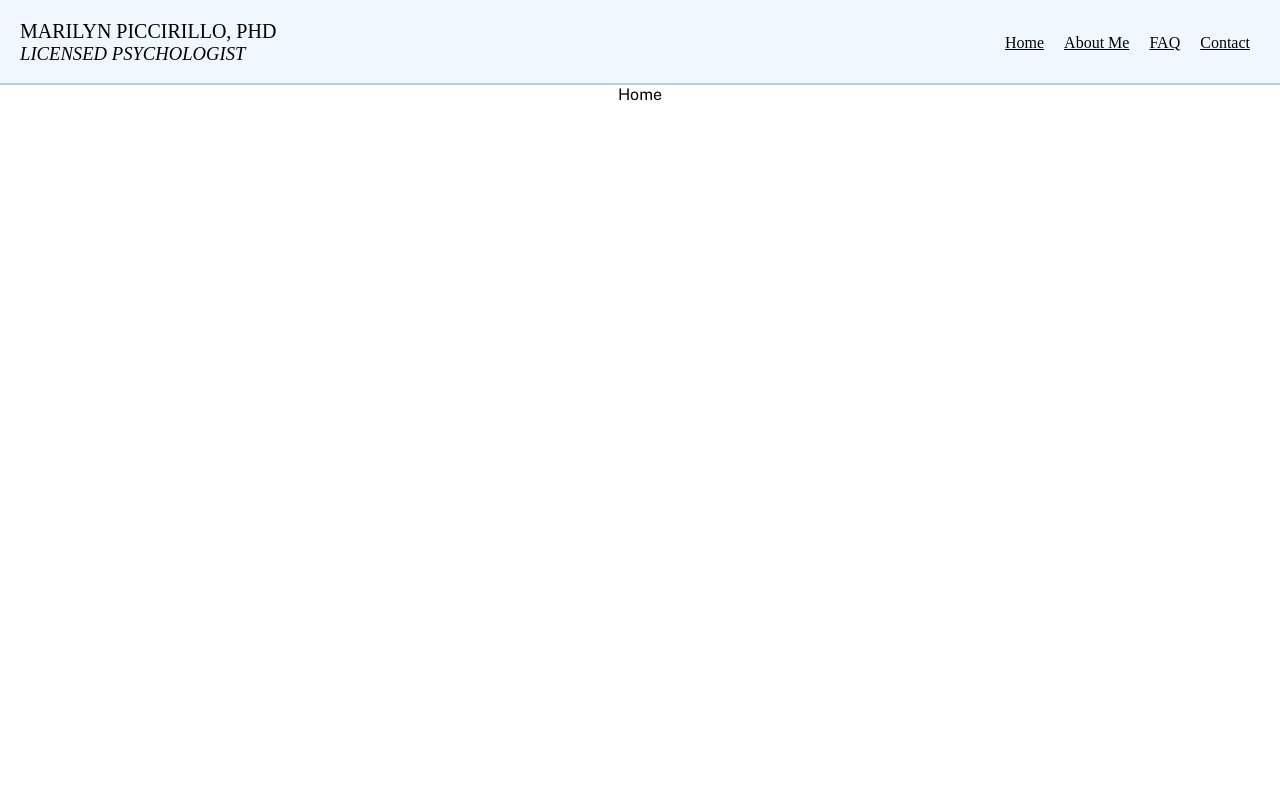
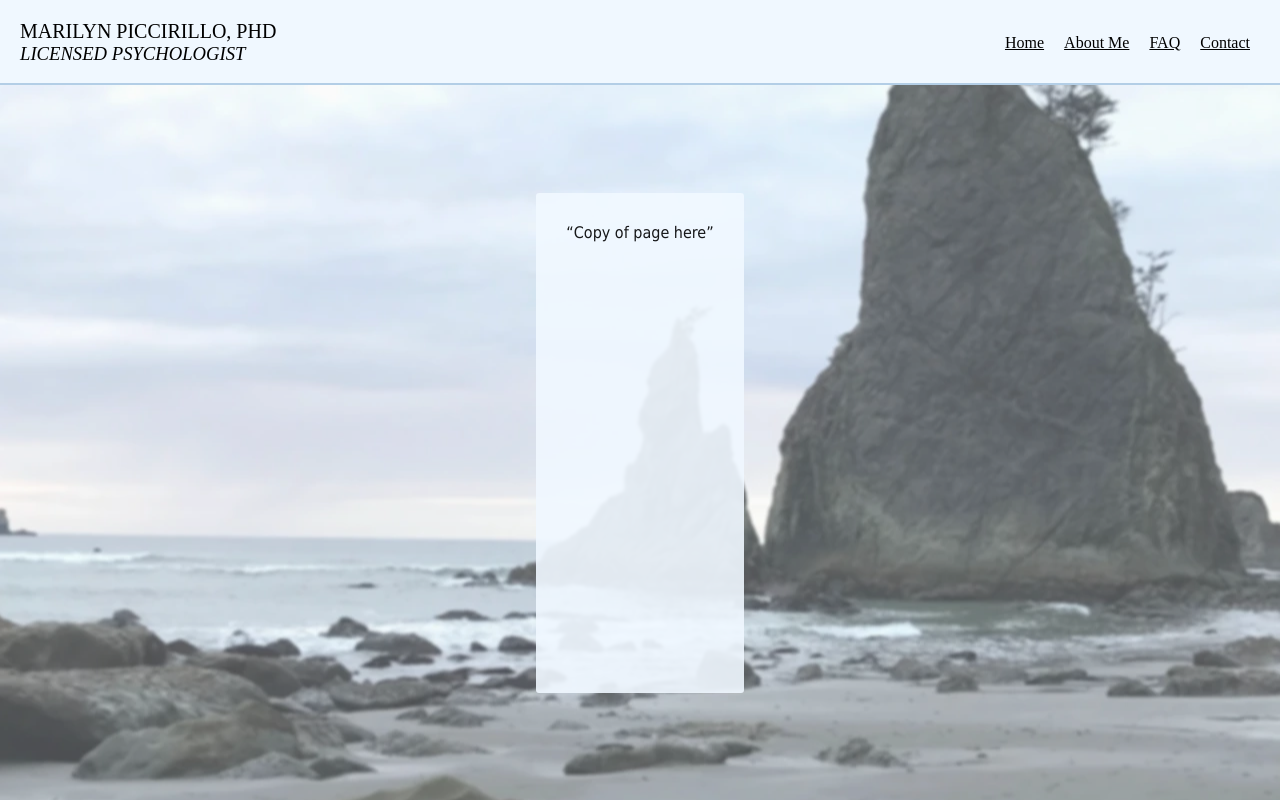
Before and after one commit to jpiccirillo/marilyn-portfolio, a Vue app: page / in a window 1280 px wide. Built offline with nearby package versions, Linux system fonts and the light colour scheme; a web font is replaced by a local one.

Commit message:
Set up GauzyBackground component to own the hazy white bg, w photo of choice

```diff
--- /dev/null
+++ b/src/components/GauzyBackground.vue
@@ -0,0 +1,65 @@
+<template>
+  <div class="page-container">
+    <div class="background-container">
+      <div class="background" :style="style"></div>
+      <div class="overlay"></div>
+      <div class="card-container">
+        <slot />
+      </div>
+    </div>
+  </div>
+</template>
+
+<script>
+export default {
+  name: 'GauzyBackground',
+  props: ['background'],
+  computed: {
+    style() {
+      return {
+        background: `url(${this.background}) no-repeat center center fixed`,
+      }
+    },
+  },
+}
+</script>
+
+<!-- Add "scoped" attribute to limit CSS to this component only -->
+<style scoped lang="scss">
+.page-container,
+.background-container,
+.card-container {
+  height: 100%;
+  width: 100%;
+}
+
+.background {
+  -webkit-background-size: cover;
+  -moz-background-size: cover;
+  -o-background-size: cover;
+  background-size: cover;
+}
+
+.background-container {
+  display: grid;
+}
+
+.overlay {
+  background-color: white;
+  opacity: 0.3;
+}
+
+.overlay,
+.background,
+.card-container {
+  grid-row-start: 1;
+  grid-column-start: 1;
+}
+
+.card-container {
+  display: grid;
+  align-items: center;
+  justify-items: center;
+  max-width: 100vw;
+}
+</style>
--- a/src/views/Home.vue
+++ b/src/views/Home.vue
@@ -1,15 +1,37 @@
 <template>
-  <div class="hello"><div class="page">Home</div></div>
+  <GauzyBackground :background="require('../assets/blurrySea.webp')">
+    <div class="card">
+      <q class="quote">Copy of page here</q>
+    </div>
+  </GauzyBackground>
 </template>
 
 <script>
+import GauzyBackground from '../components/GauzyBackground.vue'
+
 export default {
   name: 'Home',
   props: {
     msg: String,
   },
+  components: { GauzyBackground },
 }
 </script>
 
 <!-- Add "scoped" attribute to limit CSS to this component only -->
-<style scoped></style>
+<style scoped>
+.card {
+  max-width: 800px;
+  height: 500px;
+  background-color: var(--navbar-background);
+  opacity: 0.9;
+  border-radius: 3px;
+  margin: 30px;
+  padding: 30px;
+  box-sizing: border-box;
+}
+
+.quote {
+  font-family: Tahoma;
+}
+</style>
```
Also changed, not shown: src/assets/blurrySea.webp (added).
